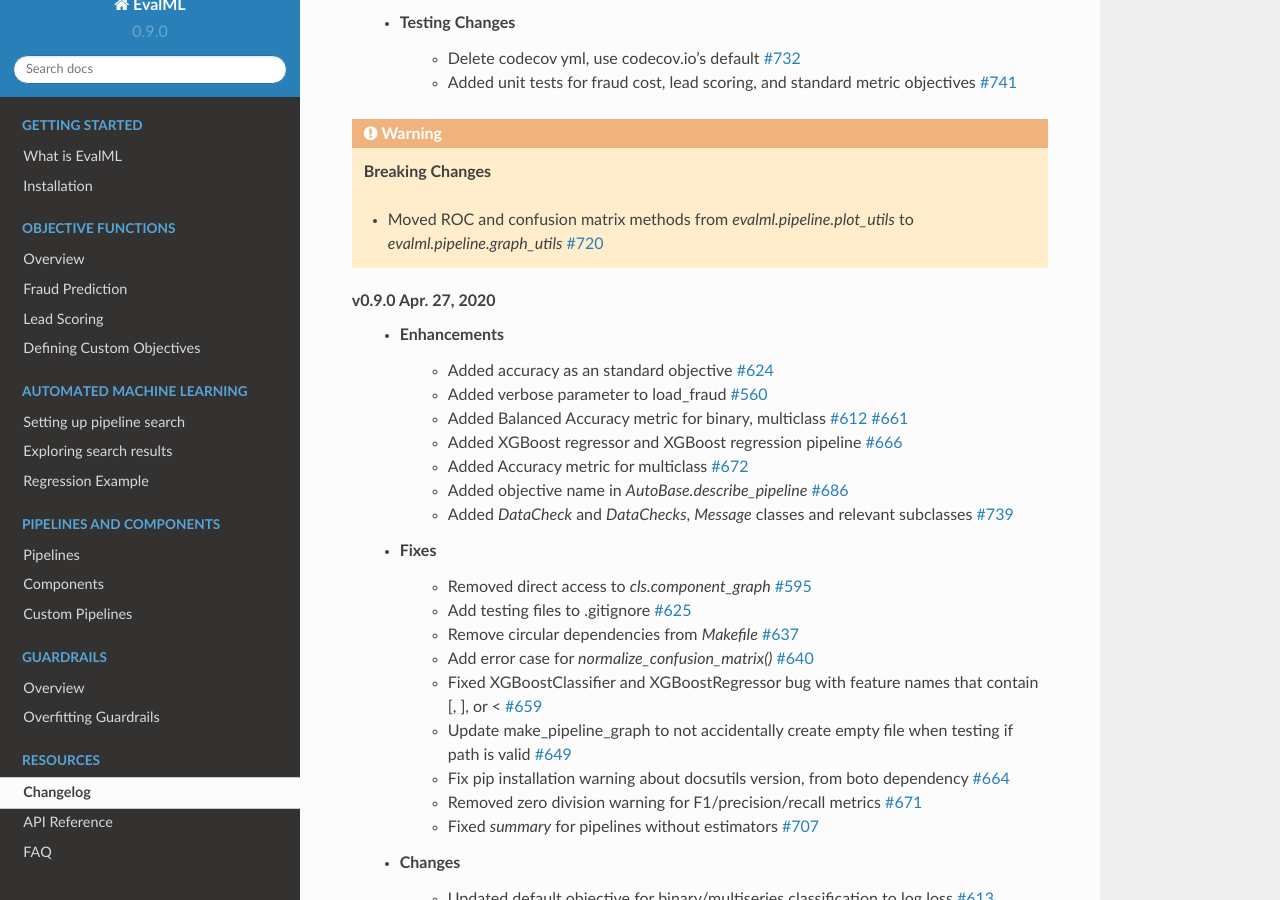
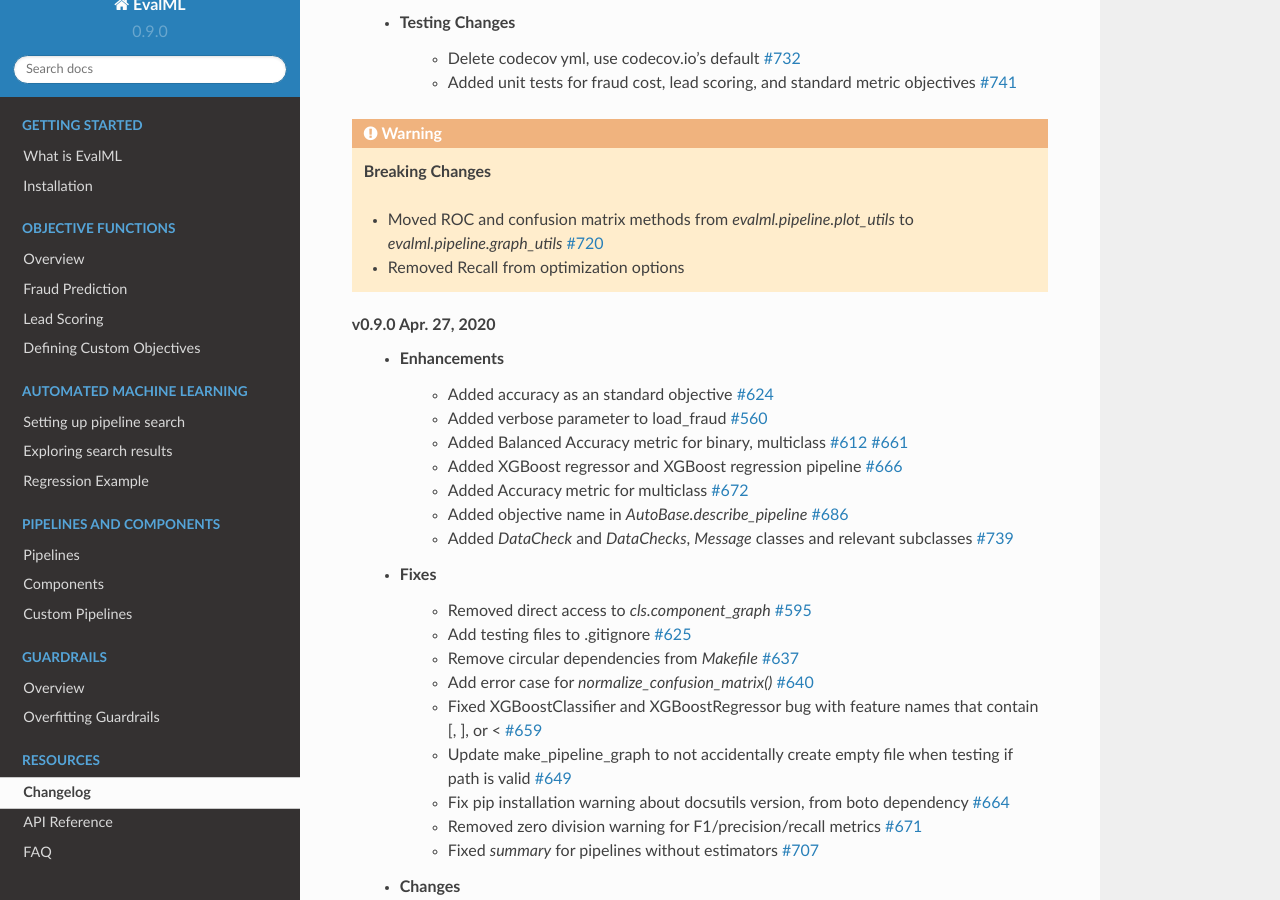
Before and after one commit to alteryx/evalml, a Sphinx documentation site: the page built from docs/source/changelog.rst, in a window 1280 px wide and 900 px high, scrolled down 684 px. Built offline with Sphinx 7.4.7 and the Read the Docs theme 2.0.0, drawn with Linux system fonts in a browser that asks for light colours; comment, search, counter and statistics services are not loaded.

Commit message:
Updated changelog

```diff
--- a/docs/source/changelog.rst
+++ b/docs/source/changelog.rst
@@ -28,6 +28,7 @@
     **Breaking Changes**
 
     * Moved ROC and confusion matrix methods from `evalml.pipeline.plot_utils` to `evalml.pipeline.graph_utils` :pr:`720`
+    * Removed Recall from optimization options
 
 
 
```
